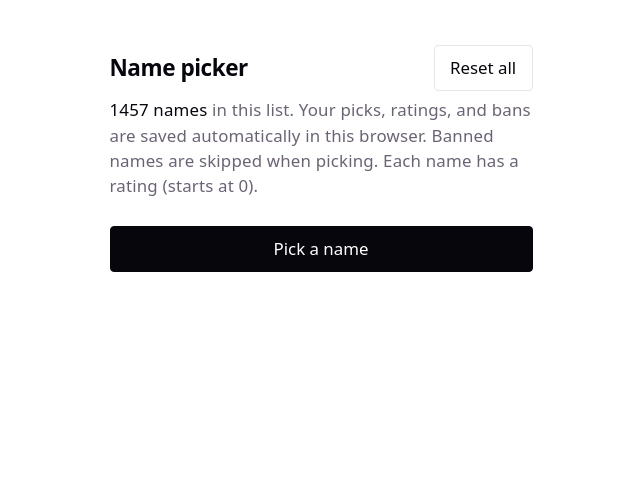
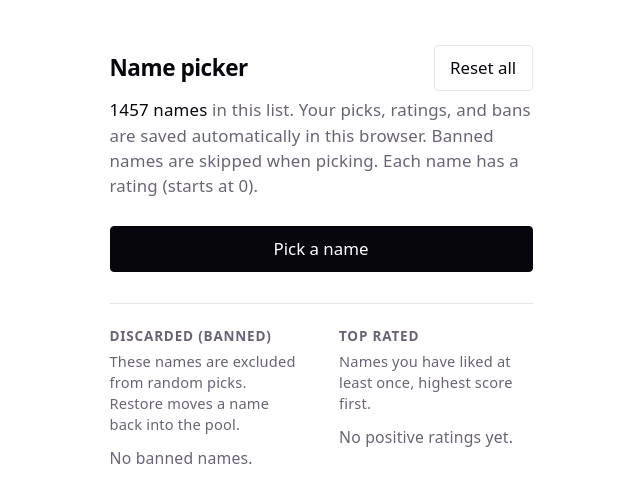
Before and after one commit to sergimax/simple-name-picker, a React (Vite) app: page / in a window 1280 px wide. Shown: the top 502 px of the page, without its empty margins (319-959 px from the left). Built offline with nearby package versions, Linux system fonts and the light colour scheme.

Commit message:
feat(UI): enhance name picker with new lists for discarded and top-rated names, and remove pass button functionality

```diff
--- a/src/App.css
+++ b/src/App.css
@@ -91,10 +91,6 @@
   border-color: color-mix(in srgb, var(--text-h) 35%, var(--border));
 }
 
-.btn-pass {
-  border-color: var(--border);
-}
-
 .btn-ban {
   border-color: color-mix(in srgb, var(--text-h) 25%, var(--border));
   margin-left: auto;
@@ -158,3 +154,91 @@
     outline-color: var(--text-h);
   }
 }
+
+.lists-panel {
+  margin-top: 1.75rem;
+  padding-top: 1.35rem;
+  border-top: 1px solid var(--border);
+  display: grid;
+  gap: 1.5rem;
+}
+
+@media (min-width: 42rem) {
+  .lists-panel {
+    grid-template-columns: 1fr 1fr;
+    gap: 1.5rem 2rem;
+    align-items: start;
+  }
+}
+
+.list-block-title {
+  margin: 0 0 0.35rem;
+  font-size: 0.75rem;
+  font-weight: 600;
+  text-transform: uppercase;
+  letter-spacing: 0.06em;
+  color: var(--text);
+}
+
+.list-block-hint {
+  margin: 0 0 0.65rem;
+  font-size: 0.8125rem;
+  line-height: 1.45;
+  color: var(--text);
+}
+
+.list-empty,
+.list-overflow {
+  margin: 0;
+  font-size: 0.875rem;
+  line-height: 1.45;
+  color: var(--text);
+}
+
+.list-overflow {
+  margin-top: 0.5rem;
+}
+
+.name-list {
+  list-style: none;
+  margin: 0;
+  padding: 0;
+  max-height: 16rem;
+  overflow: auto;
+  border: 1px solid var(--border);
+  border-radius: 4px;
+  background: color-mix(in srgb, var(--bg) 92%, var(--border));
+}
+
+.name-list li {
+  display: flex;
+  align-items: center;
+  justify-content: space-between;
+  gap: 0.5rem;
+  padding: 0.4rem 0.65rem;
+  font-size: 0.875rem;
+  border-bottom: 1px solid var(--border);
+}
+
+.name-list li:last-child {
+  border-bottom: none;
+}
+
+.name-list-label {
+  min-width: 0;
+  overflow-wrap: anywhere;
+  color: var(--text-h);
+}
+
+.name-list-score {
+  flex-shrink: 0;
+  font-variant-numeric: tabular-nums;
+  font-weight: 600;
+  color: var(--text-h);
+}
+
+.btn-inline {
+  flex-shrink: 0;
+  font-size: 0.75rem;
+  padding: 0.22rem 0.5rem;
+}
--- a/src/App.tsx
+++ b/src/App.tsx
@@ -1,4 +1,4 @@
-import { useCallback, useEffect, useState } from 'react'
+import { useCallback, useEffect, useMemo, useState } from 'react'
 import { NAMES } from './data/names'
 import {
   loadNamesState,
@@ -20,12 +20,36 @@ function ratingFor(state: NamesPersistedState, name: string): number {
   return state.ratings[name] ?? 0
 }
 
+function sortLocale(a: string, b: string): number {
+  return a.localeCompare(b, undefined, { sensitivity: 'base' })
+}
+
+const TOP_RATED_DISPLAY_LIMIT = 150
+
 function App() {
   const [state, setState] = useState<NamesPersistedState>(
     () => loadNamesState() ?? defaultState(),
   )
-  const { names, banned } = state
+  const { names, banned, ratings } = state
   const pickable = pickableNames(state)
+
+  const discardedNames = useMemo(() => {
+    const inList = new Set(names)
+    return banned.filter((n) => inList.has(n)).sort(sortLocale)
+  }, [banned, names])
+
+  const topRatedEntries = useMemo(() => {
+    const rows = names
+      .map((name) => ({ name, rating: ratings[name] ?? 0 }))
+      .filter((row) => row.rating > 0)
+      .sort(
+        (a, b) => b.rating - a.rating || sortLocale(a.name, b.name),
+      )
+    return rows
+  }, [names, ratings])
+
+  const topRatedShown = topRatedEntries.slice(0, TOP_RATED_DISPLAY_LIMIT)
+  const topRatedOverflow = topRatedEntries.length - topRatedShown.length
   const [picked, setPicked] = useState<string | null>(null)
   const [status, setStatus] = useState<string | null>(null)
 
@@ -74,20 +98,35 @@ function App() {
   const handleLike = () => applyRatingDelta(1)
   const handleDislike = () => applyRatingDelta(-1)
 
-  const handlePass = () => {
-    if (picked === null) return
+  const handleUnban = (name: string) => {
+    setState((prev) => ({
+      ...prev,
+      banned: prev.banned.filter((n) => n !== name),
+    }))
+    showStatus(`“${name}” is back in the pick pool.`)
   }
 
   const handleBan = () => {
     if (picked === null) return
     const name = picked
-    setState((prev) =>
-      prev.banned.includes(name)
-        ? prev
-        : { ...prev, banned: [...prev.banned, name] },
-    )
-    setPicked(null)
-    showStatus(`“${name}” is banned and won’t be picked again.`)
+
+    const nextBanned = state.banned.includes(name)
+      ? state.banned
+      : [...state.banned, name]
+    const nextState: NamesPersistedState = { ...state, banned: nextBanned }
+    setState(nextState)
+
+    const pool = pickableNames(nextState)
+    if (pool.length === 0) {
+      setPicked(null)
+      showStatus(
+        `“${name}” is banned. Every name is banned—reset the list to clear bans.`,
+      )
+      return
+    }
+    const j = Math.floor(Math.random() * pool.length)
+    setPicked(pool[j])
+    showStatus(`“${name}” is banned—here’s another name.`)
   }
 
   const pickedRating = picked !== null ? ratingFor(state, picked) : null
@@ -130,9 +169,6 @@ function App() {
               <button type="button" className="btn btn-like" onClick={handleLike}>
                 Like
               </button>
-              <button type="button" className="btn btn-pass" onClick={handlePass}>
-                Pass
-              </button>
               <button
                 type="button"
                 className="btn btn-dislike"
@@ -158,6 +194,74 @@ function App() {
             Pick a name
           </button>
         </div>
+
+        <div className="lists-panel">
+          <section
+            className="list-block"
+            aria-labelledby="discarded-heading"
+          >
+            <h2 id="discarded-heading" className="list-block-title">
+              Discarded (banned)
+            </h2>
+            <p className="list-block-hint">
+              These names are excluded from random picks. Restore moves a name
+              back into the pool.
+            </p>
+            {discardedNames.length === 0 ? (
+              <p className="list-empty">No banned names.</p>
+            ) : (
+              <ul className="name-list">
+                {discardedNames.map((name) => (
+                  <li key={name}>
+                    <span className="name-list-label">{name}</span>
+                    <button
+                      type="button"
+                      className="btn btn-inline"
+                      onClick={() => handleUnban(name)}
+                      title="Put this name back into random picks"
+                    >
+                      Restore
+                    </button>
+                  </li>
+                ))}
+              </ul>
+            )}
+          </section>
+
+          <section
+            className="list-block"
+            aria-labelledby="top-rated-heading"
+          >
+            <h2 id="top-rated-heading" className="list-block-title">
+              Top rated
+            </h2>
+            <p className="list-block-hint">
+              Names you have liked at least once, highest score first.
+            </p>
+            {topRatedEntries.length === 0 ? (
+              <p className="list-empty">No positive ratings yet.</p>
+            ) : (
+              <>
+                <ul className="name-list">
+                  {topRatedShown.map((row) => (
+                    <li key={row.name}>
+                      <span className="name-list-label">{row.name}</span>
+                      <span className="name-list-score" aria-label="Rating">
+                        {row.rating}
+                      </span>
+                    </li>
+                  ))}
+                </ul>
+                {topRatedOverflow > 0 && (
+                  <p className="list-overflow" role="status">
+                    Showing {topRatedShown.length} of {topRatedEntries.length}{' '}
+                    liked names.
+                  </p>
+                )}
+              </>
+            )}
+          </section>
+        </div>
       </section>
     </>
   )
```
